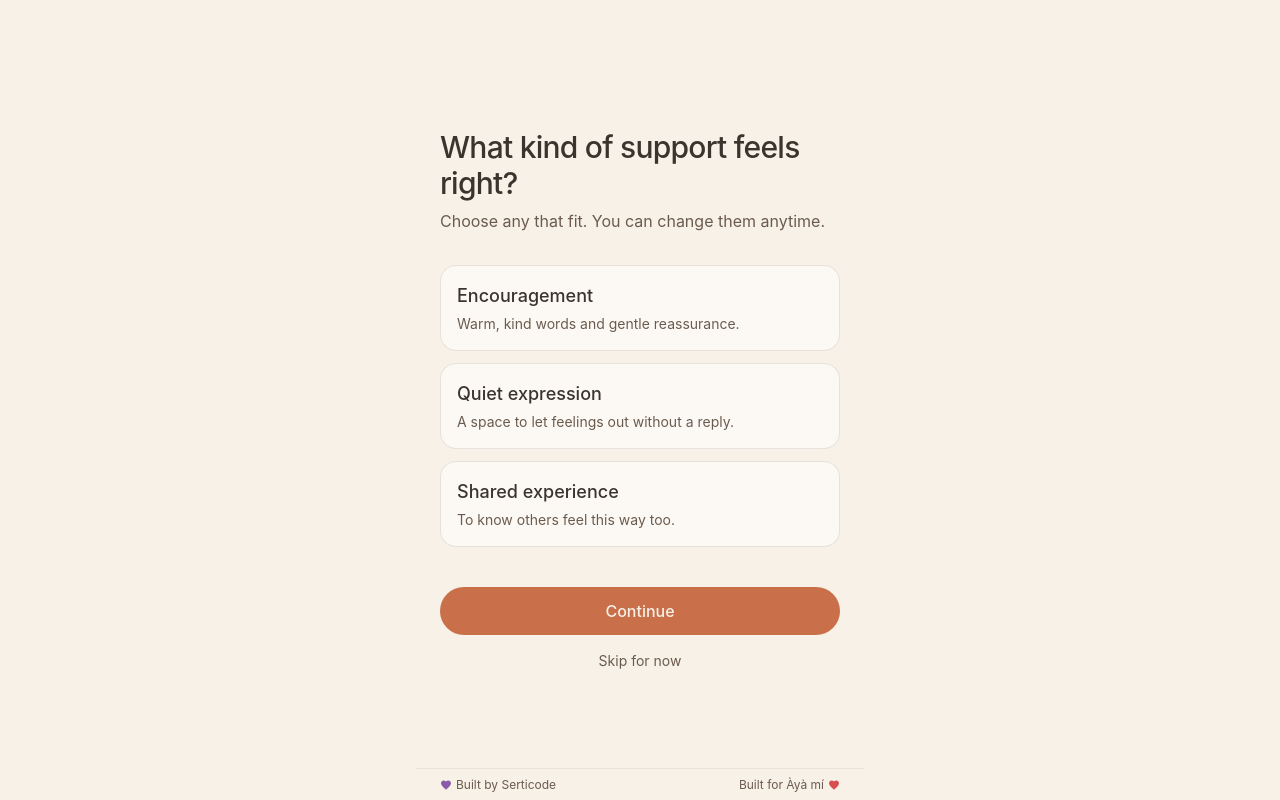
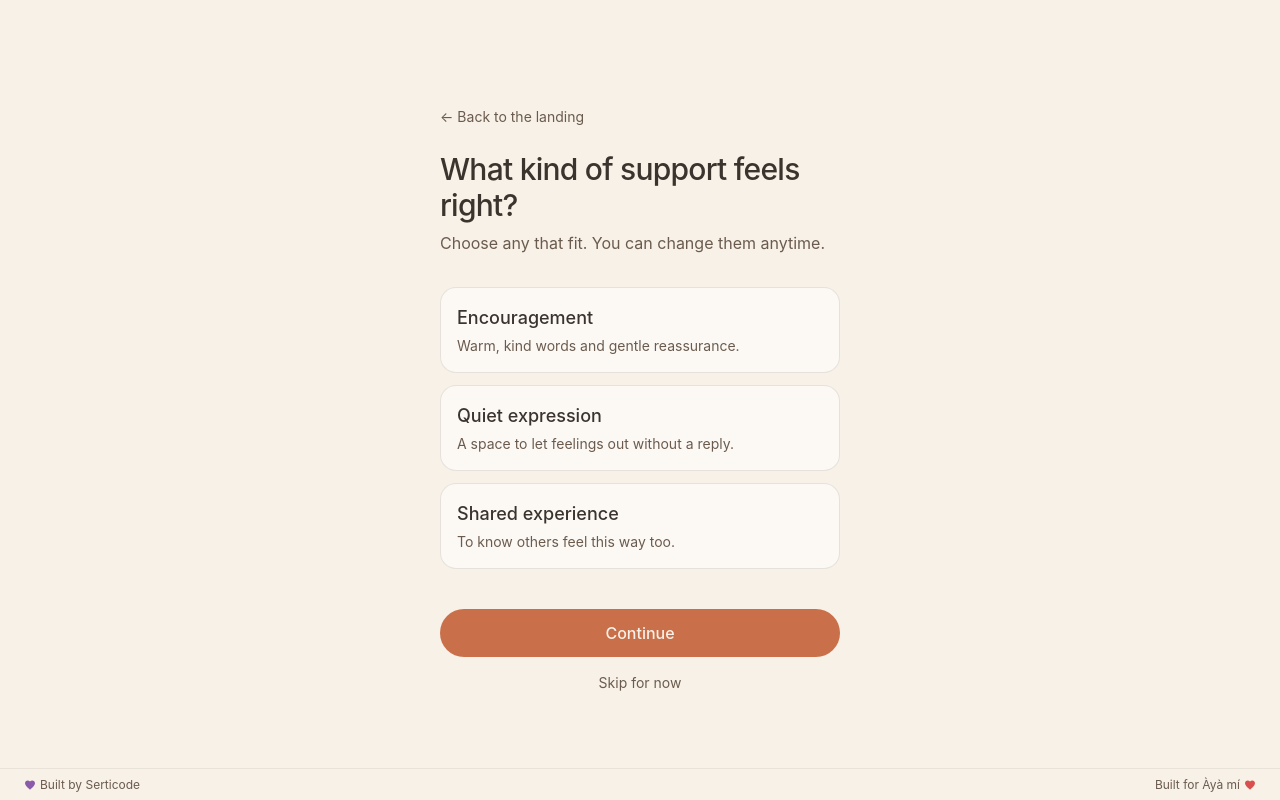
Before and after one commit to Serticode/aura, a React (Vite) app: page /boundaries in a window 1280 px wide. Built offline with nearby package versions, Linux system fonts and the light colour scheme.

Commit message:
fix: keep the landing reachable and pin attribution to screen corners

```diff
--- a/src/components/Attribution.tsx
+++ b/src/components/Attribution.tsx
@@ -8,7 +8,7 @@ function Heart({ className }: { className: string }) {
 
 export function Attribution() {
   return (
-    <footer className="fixed inset-x-0 bottom-0 z-10 mx-auto flex h-8 w-full max-w-md items-center justify-between border-t border-earth/10 bg-cream px-6">
+    <footer className="fixed inset-x-0 bottom-0 z-10 flex h-8 w-full items-center justify-between border-t border-earth/10 bg-cream px-6">
       <a
         href="https://portfolio.serticode.com"
         target="_blank"
--- a/src/features/boundaries/Boundaries.tsx
+++ b/src/features/boundaries/Boundaries.tsx
@@ -33,6 +33,12 @@ export function Boundaries() {
 
   return (
     <section className="animate-rise flex flex-1 flex-col justify-center px-6 py-16">
+      <Link
+        to="/"
+        className="mb-6 inline-flex w-fit items-center gap-1 text-sm text-earth underline-offset-4 transition-colors duration-200 ease-ambient hover:text-ink hover:underline focus-visible:outline-2 focus-visible:outline-offset-2 focus-visible:outline-terracotta"
+      >
+        <span aria-hidden="true">←</span> Back to the landing
+      </Link>
       <h1 className="text-3xl font-medium tracking-tight text-ink">What kind of support feels right?</h1>
       <p className="mt-2 text-base text-earth">Choose any that fit. You can change them anytime.</p>
 
--- a/src/features/hearth/Hearth.tsx
+++ b/src/features/hearth/Hearth.tsx
@@ -21,6 +21,12 @@ const spaces = [
 export function Hearth() {
   return (
     <section className="animate-rise flex flex-1 flex-col justify-center px-6 py-16">
+      <Link
+        to="/"
+        className="mb-6 inline-flex w-fit items-center gap-1 text-sm text-earth underline-offset-4 transition-colors duration-200 ease-ambient hover:text-ink hover:underline focus-visible:outline-2 focus-visible:outline-offset-2 focus-visible:outline-terracotta"
+      >
+        <span aria-hidden="true">←</span> Back to the landing
+      </Link>
       <h1 className="text-3xl font-medium tracking-tight text-ink">Where would you like to go?</h1>
       <p className="mt-2 text-base text-earth">All spaces are open to you. Start anywhere.</p>
 
```
